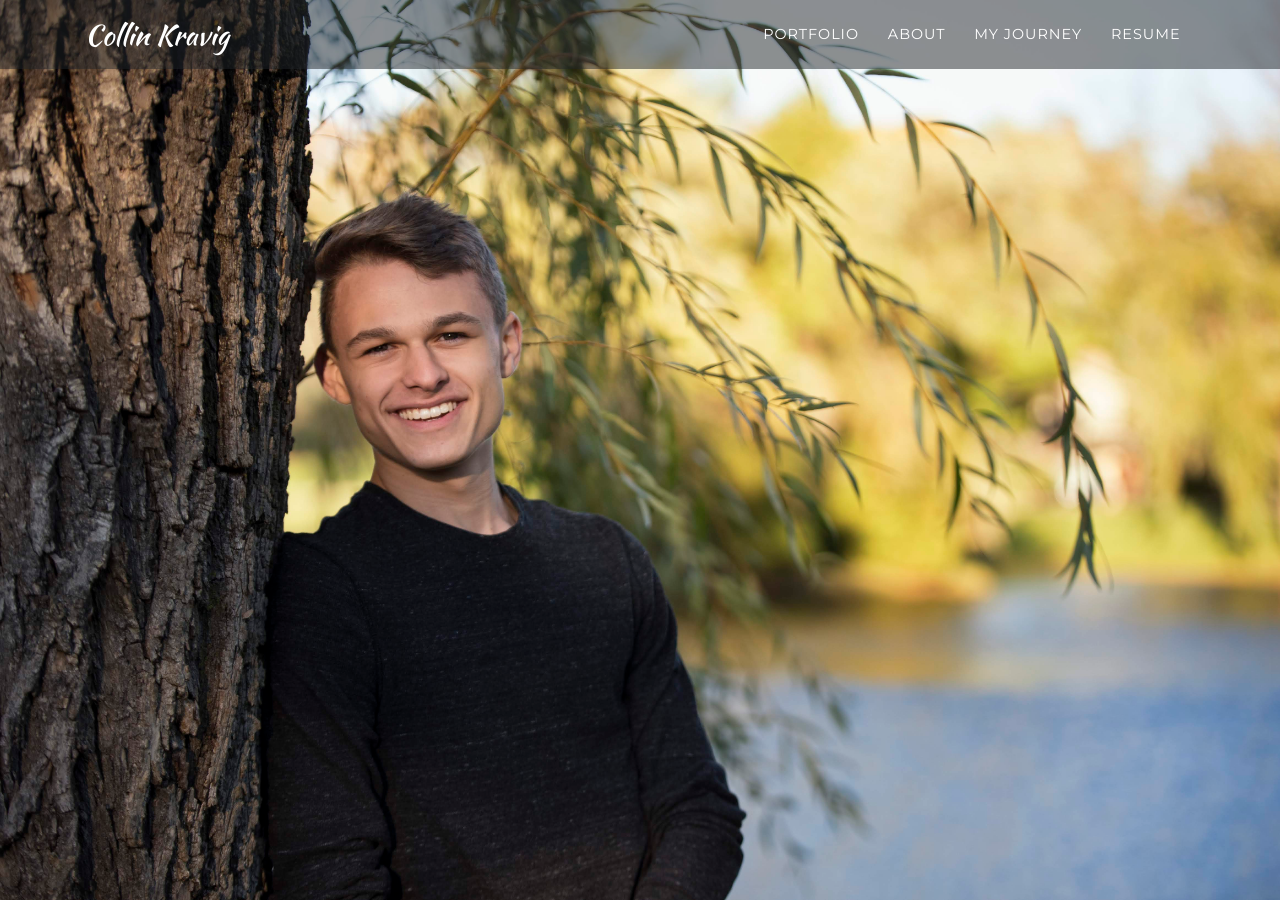
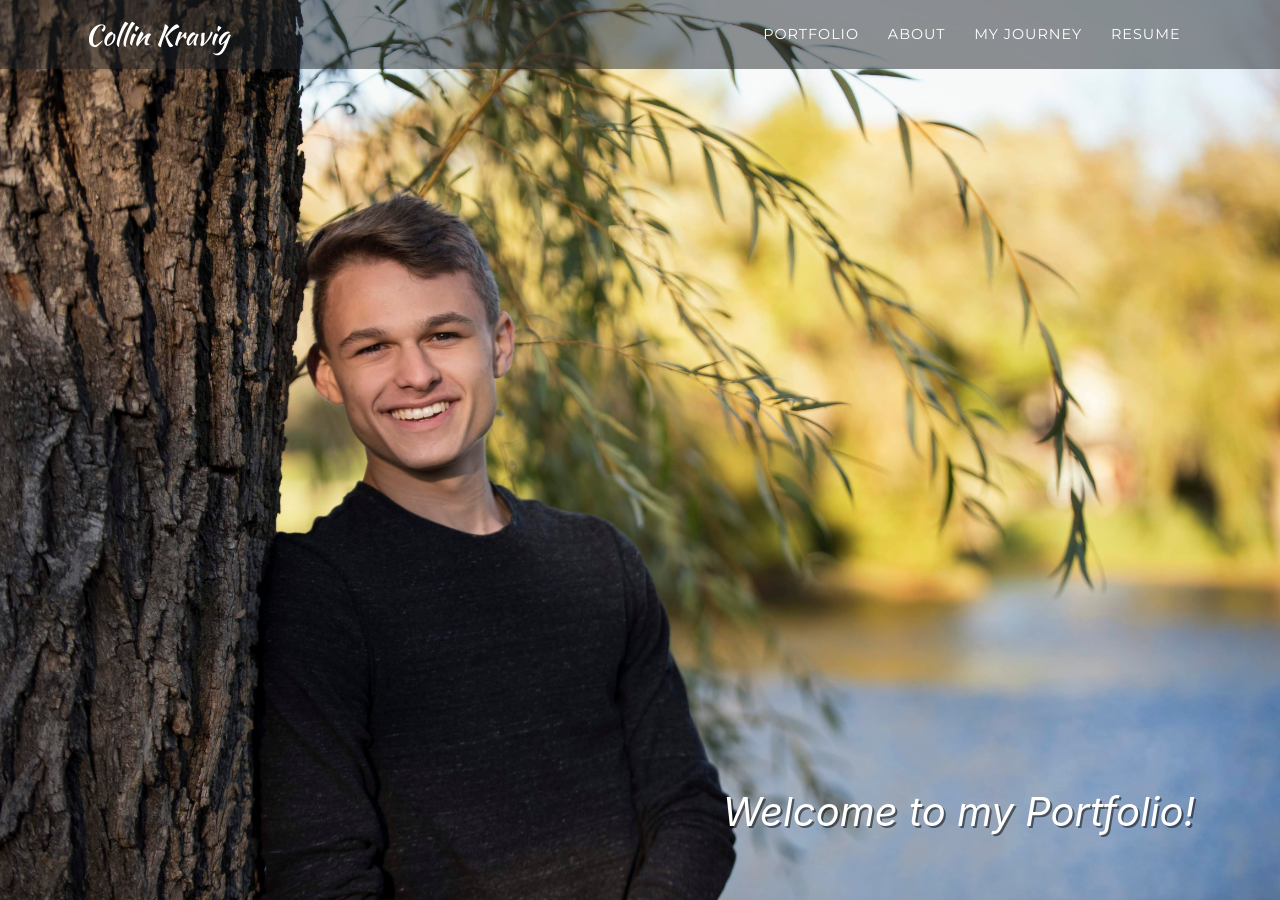
Before and after one commit to ckravig/ckravig.github.io, a Jekyll site: the page built from index.md, in a window 1280 px wide and 900 px high. Built offline with Jekyll 4.4.1, drawn with Linux system fonts in a browser that asks for light colours; some web fonts are replaced.

Commit message:
update @media

```diff
--- a/_sass/layout/_masthead.scss
+++ b/_sass/layout/_masthead.scss
@@ -51,7 +51,7 @@
       }
 
       .intro-heading {
-        font-size: 50px;
+        font-size: 2rem;
         font-weight: 700;
         line-height: 50px;
         margin-bottom: 25px;
@@ -59,6 +59,7 @@
       }
     }
   }
+}
   @media (min-width: 768px) {
     header.masthead {
       background-position: center center;
@@ -85,5 +86,5 @@
         }
       }
     }
-  }
+
 }
```
